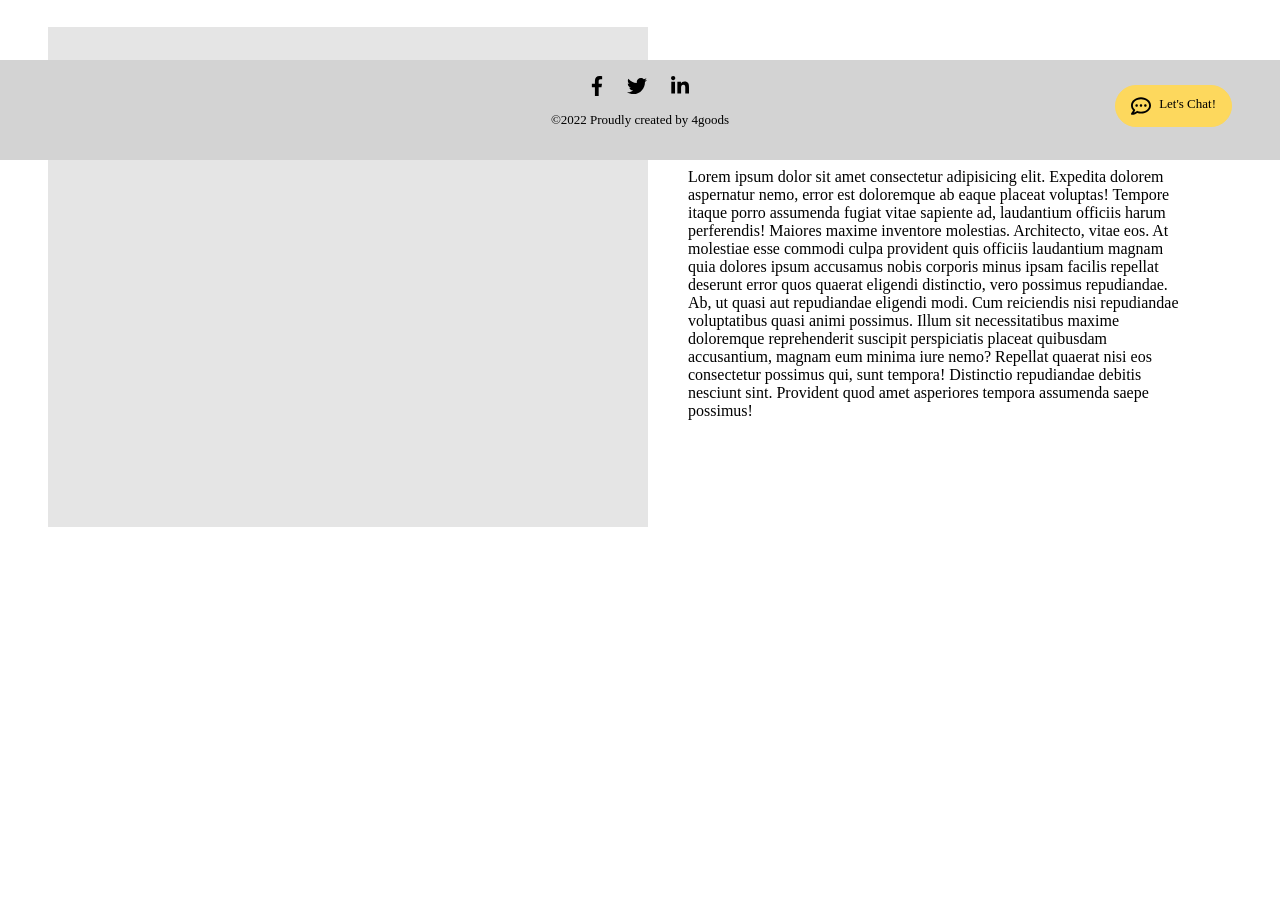
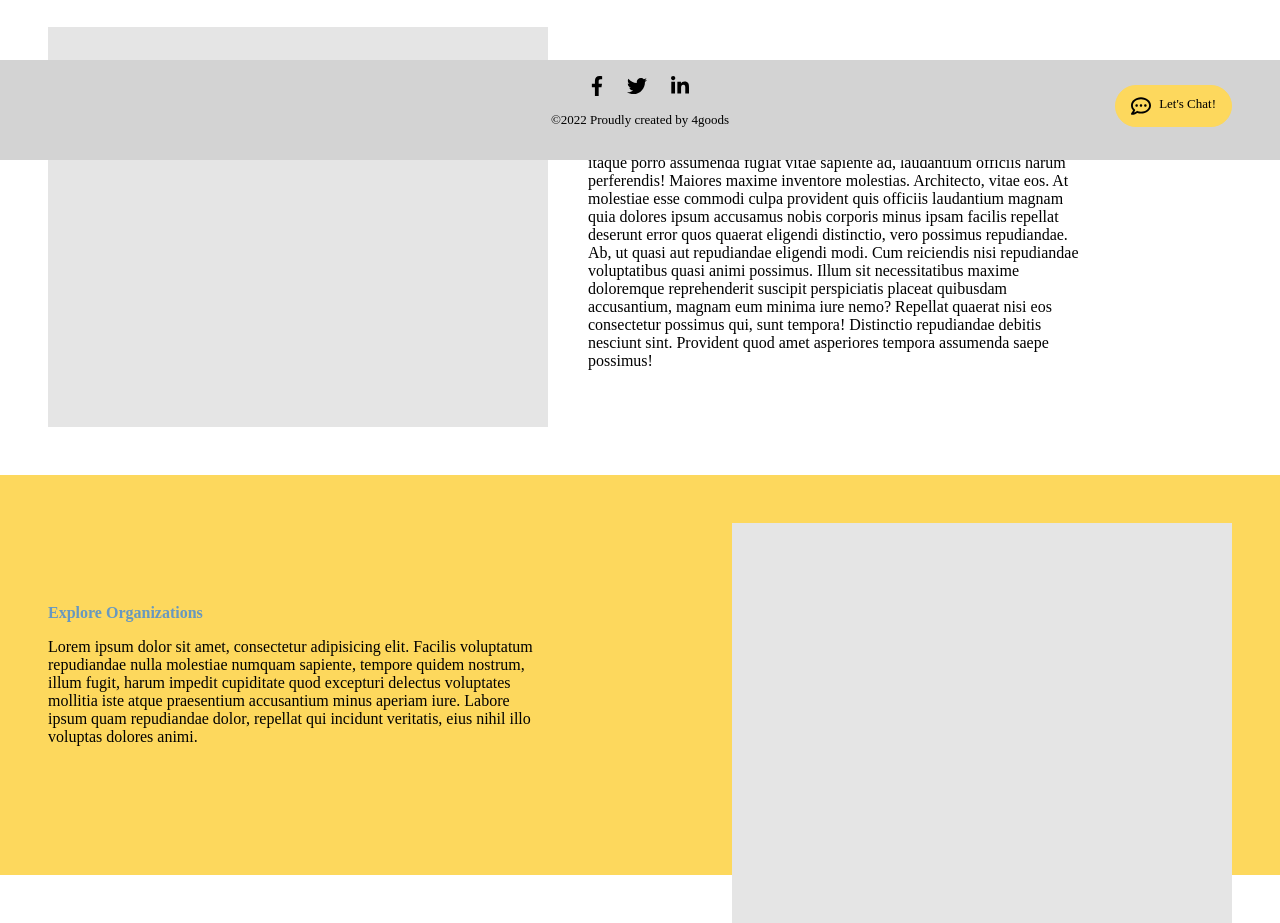
Before and after one commit to hnslyswhy/4goods-hanckathon-group-project, a React (Create React App) app in the folder client/: page / in a window 1280 px wide. Shown: the part 640-1563 px from the top of the page. Before the commit the page ends 1215 px from the top, so only its background shows below. Built offline with nearby package versions, Linux system fonts and the light colour scheme.

Commit message:
add explore section

```diff
--- a/client/src/pages/HomePage/HomePage.js
+++ b/client/src/pages/HomePage/HomePage.js
@@ -1,5 +1,6 @@
 import React from "react";
 import './HomePage.scss';
+import { Link } from "react-router-dom";
 
 
 const HomePage = () => {
@@ -7,7 +8,9 @@ const HomePage = () => {
     <main className="main">
       <section className="hero">
         <div className="hero__image"></div>
-        <p className="hero__text">Learn more</p>
+        <Link to='/organizations'>
+          <p className="hero__text">Learn more</p>
+        </Link>
       </section>
 
       <section className="about">
@@ -18,10 +21,15 @@ const HomePage = () => {
             <h4 className="about__subtitle">Who we are</h4>
             <p className='about__text' >Lorem ipsum dolor sit amet consectetur adipisicing elit. Expedita dolorem aspernatur nemo, error est doloremque ab eaque placeat voluptas! Tempore itaque porro assumenda fugiat vitae sapiente ad, laudantium officiis harum perferendis! Maiores maxime inventore molestias. Architecto, vitae eos. At molestiae esse commodi culpa provident quis officiis laudantium magnam quia dolores ipsum accusamus nobis corporis minus ipsam facilis repellat deserunt error quos quaerat eligendi distinctio, vero possimus repudiandae. Ab, ut quasi aut repudiandae eligendi modi. Cum reiciendis nisi repudiandae voluptatibus quasi animi possimus. Illum sit necessitatibus maxime doloremque reprehenderit suscipit perspiciatis placeat quibusdam accusantium, magnam eum minima iure nemo? Repellat quaerat nisi eos consectetur possimus qui, sunt tempora! Distinctio repudiandae debitis nesciunt sint. Provident quod amet asperiores tempora assumenda saepe possimus!</p>
           </div>
+        </div>
+      </section>
 
-          </div>
-
-
+      <section className="explore">
+       <div className="explore__wrapper">
+         <h4 className="explore__title">Explore Organizations</h4>
+         <p className="explore__text">Lorem ipsum dolor sit amet, consectetur adipisicing elit. Facilis voluptatum repudiandae nulla molestiae numquam sapiente, tempore quidem nostrum, illum fugit, harum impedit cupiditate quod excepturi delectus voluptates mollitia iste atque praesentium accusantium minus aperiam iure. Labore ipsum quam repudiandae dolor, repellat qui incidunt veritatis, eius nihil illo voluptas dolores animi.</p>
+       </div>
+       <div className="explore__image"></div>
       </section>
 
     </main>
--- a/client/src/pages/HomePage/HomePage.scss
+++ b/client/src/pages/HomePage/HomePage.scss
@@ -1,6 +1,6 @@
 @use '../../styles/partials/globals';
 
-
+// *************** hero section *******************
 .hero {
   font-size: 14px;
   position: relative;
@@ -26,6 +26,8 @@
   }
 }
 
+
+// ************* about section **************
 .about {
   padding: 48px;
 
@@ -33,9 +35,11 @@
     text-align: center;
     text-transform: uppercase;
     padding-bottom: 24px;
+    color: #6798C0;
   }
   &__subtitle {
    padding-bottom: 16px;
+   color: #6798C0;
   }
   &__wrapper {
     display: flex;
@@ -51,10 +55,39 @@
     // background-repeat: no-repeat;
     // background-position: center;
     // background-size: cover;
-    height: 500px;
-    width: 600px;
+    height: 400px;
+    width: 500px;
     background-color: #E5E5E5;
   }
 
+}
 
+
+//***************** explore section *************
+.explore {
+  padding: 48px;
+  height: 50vh;
+  background-color: #FDD85D;
+  display: flex;
+  justify-content: space-between;
+
+  &__wrapper {
+    width: 500px;
+    align-self: center;
+  }
+  &__title {
+    padding-bottom: 16px;
+    color:  #6798C0;;
+  }
+
+  &__image {
+    // background:
+    // url("../../assets/images/hero.png");
+    // background-repeat: no-repeat;
+    // background-position: center;
+    // background-size: cover;
+    height: 400px;
+    width: 500px;
+    background-color: #E5E5E5;;
+  }
 }
```
